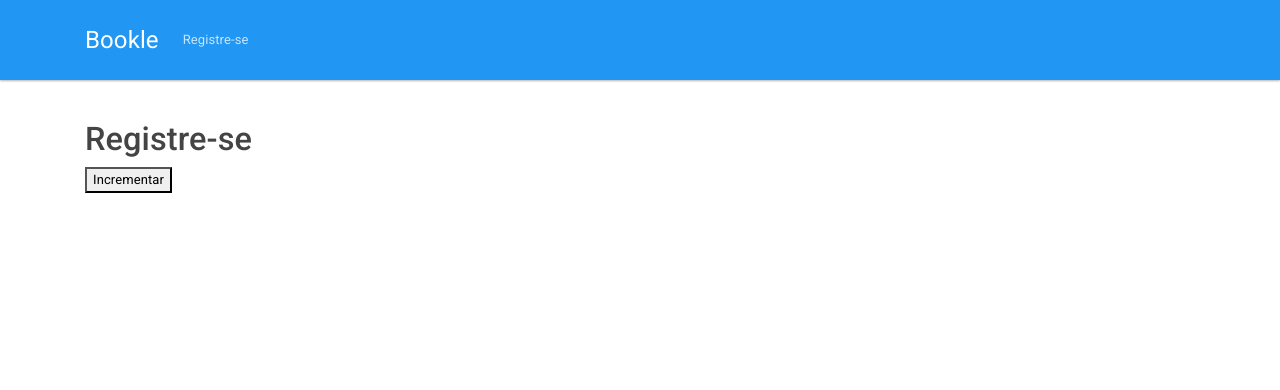
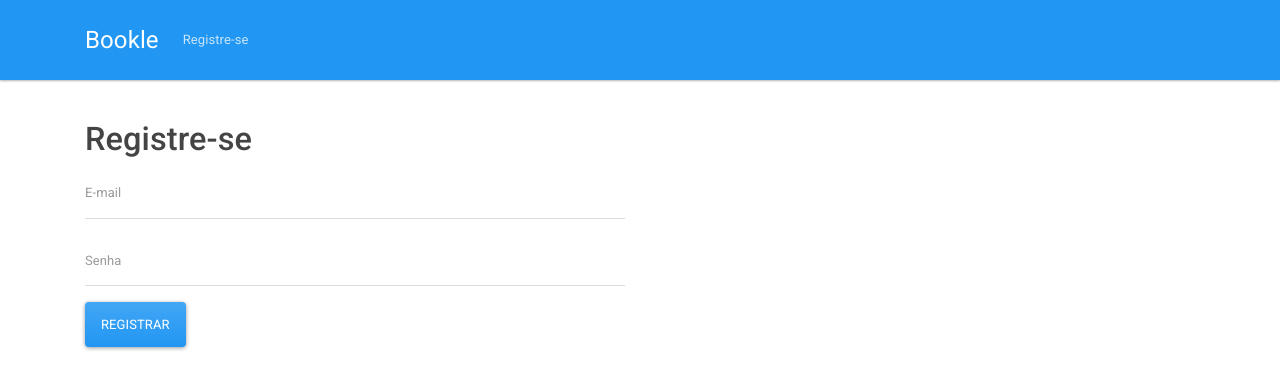
Before and after one commit to lccosta09/bookle, a Vue app: page /register in a window 1280 px wide. Shown: the top 390 px of the page. Built offline with nearby package versions, Linux system fonts and the light colour scheme.

Commit message:
cadastro

```diff
--- a/src/components/Register.vue
+++ b/src/components/Register.vue
@@ -7,7 +7,22 @@
                 </div>
             </div>
         </div>
-        <button v-on:click="increment">Incrementar</button>
+
+        <div class="row">
+            <div class="col-lg-6">
+                <div class="bs-component">
+                    <form>
+                        <div class="form-group">
+                            <input type="email" class="form-control" id="exampleInputEmail1" aria-describedby="emailHelp" placeholder="E-mail">
+                        </div>
+                        <div class="form-group">
+                            <input type="password" class="form-control" id="exampleInputPassword1" placeholder="Senha">
+                        </div>
+                        <button type="submit" class="btn btn-primary">Registrar</button>
+                    </form>
+                </div>
+            </div>
+        </div>
     </div>
 </template>
 
```
